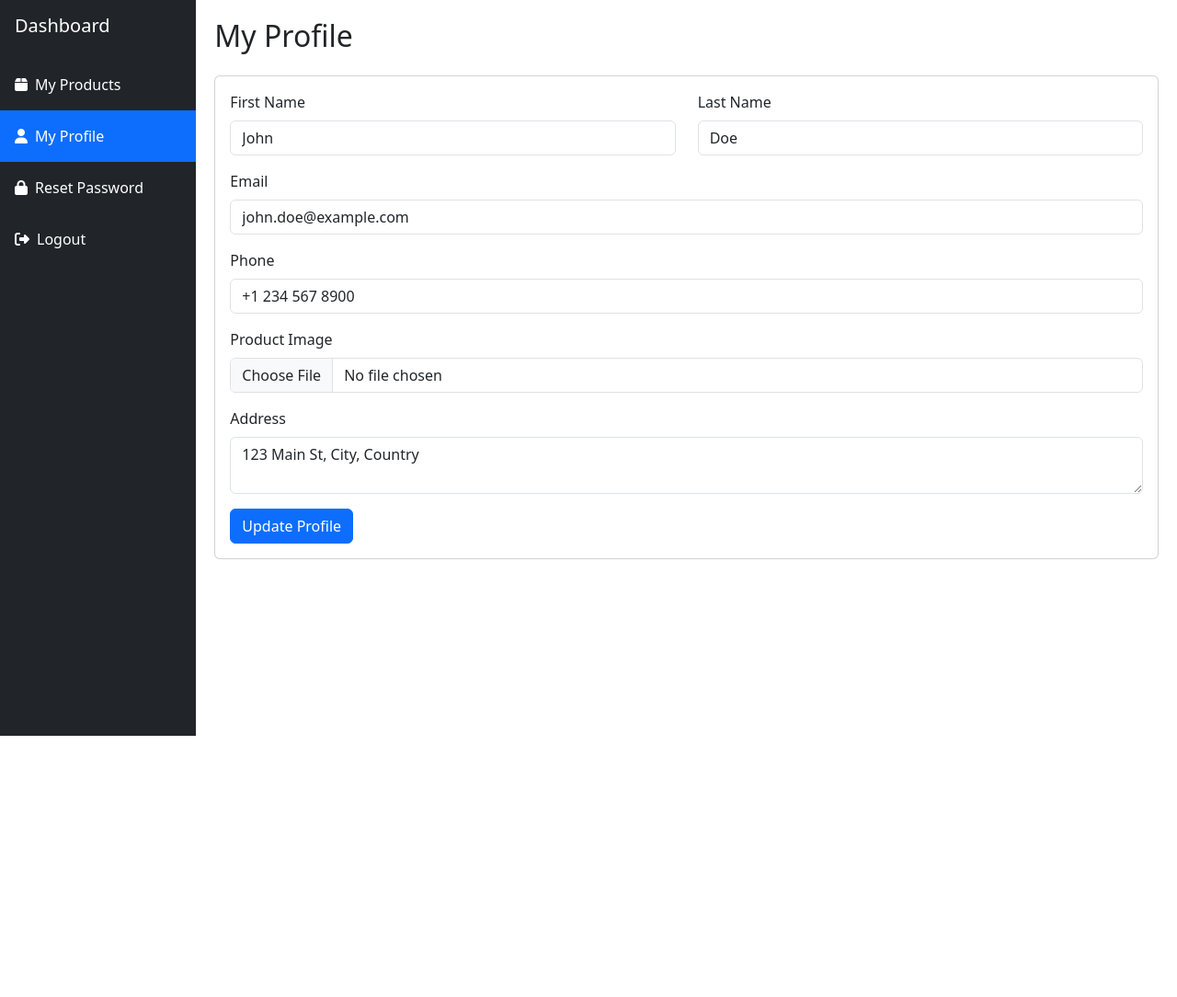
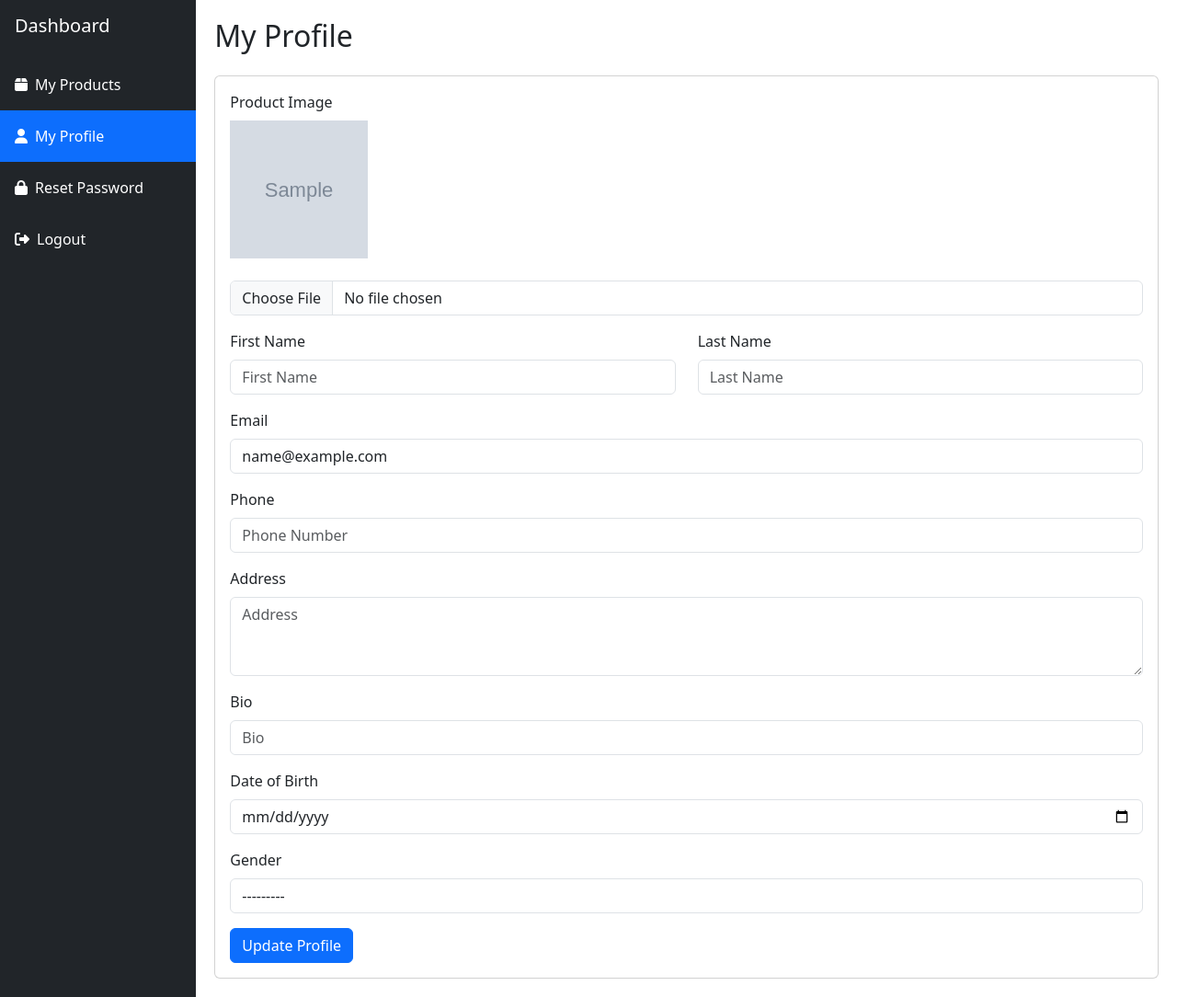
Before and after one commit to Mk052/ecommerce, a Django app: template templates/seller/my_profile.html in a window 1280 px wide. Shown: the whole page at 92% size. Before the commit the page ends 800 px from the top, so only its background shows below. Run offline with Django 5.2, Linux system fonts and the light colour scheme; tables that the repository leaves empty hold one stand-in row (Sample ...); the template is opened without the code that fills it: values named after a table or form of the project are taken from there, most other values are stand-ins (such as "Sample title", 1, 10 or a date in 2020); some libraries are stand-ins or nearby versions.

Commit message:
Add the seller's profile functionality

```diff
--- a/templates/seller/my_profile.html
+++ b/templates/seller/my_profile.html
@@ -9,33 +9,51 @@
     <h2 class="mb-4">My Profile</h2>
     <div class="card">
       <div class="card-body">
-        <form>
+        <form method="POST" action="{% url "seller_profile" %}" enctype="multipart/form-data">
+          {% csrf_token %}
+          <div class="mb-3">
+            <label for="productImage" class="form-label">Product Image</label>
+            <br>
+            <img src="{{ seller.image.url }}" alt="Profile Image" width="150" height="150">
+           <br>
+           <br>
+            {{ form.image }}
+        </div>
           <div class="row mb-3">
             <div class="col-md-6">
               <label class="form-label">First Name</label>
-              <input type="text" class="form-control" value="John" />
+              {{ form.first_name }}
             </div>
             <div class="col-md-6">
               <label class="form-label">Last Name</label>
-              <input type="text" class="form-control" value="Doe" />
+              {{ form.last_name }}
             </div>
           </div>
           <div class="mb-3">
             <label class="form-label">Email</label>
-            <input type="email" class="form-control" value="john.doe@example.com" />
+            <p class="form-control">{{ seller.email }}</p>
           </div>
           <div class="mb-3">
             <label class="form-label">Phone</label>
-            <input type="tel" class="form-control" value="+1 234 567 8900" />
+            {{ form.phone_number }}
+          </div>
+
+          <div class="mb-3">
+            <label class="form-label">Address</label>
+            {{ form.address }}
           </div>
           <div class="mb-3">
-            <label for="productImage" class="form-label">Product Image</label>
-            <input type="file" class="form-control" id="productImage" name="productImage" accept="image/*">
+            <label for="productImage" class="form-label">Bio</label>
+            {{ form.bio }}
         </div>
-          <div class="mb-3">
-            <label class="form-label">Address</label>
-            <textarea class="form-control">123 Main St, City, Country</textarea>
-          </div>
+        <div class="mb-3">
+          <label for="productImage" class="form-label">Date of Birth</label>
+          {{ form.date_of_birth }}
+      </div>
+      <div class="mb-3">
+        <label for="productImage" class="form-label">Gender</label>
+        {{ form.gender }}
+    </div>
           <button type="submit" class="btn btn-primary">Update Profile</button>
         </form>
       </div>
```
